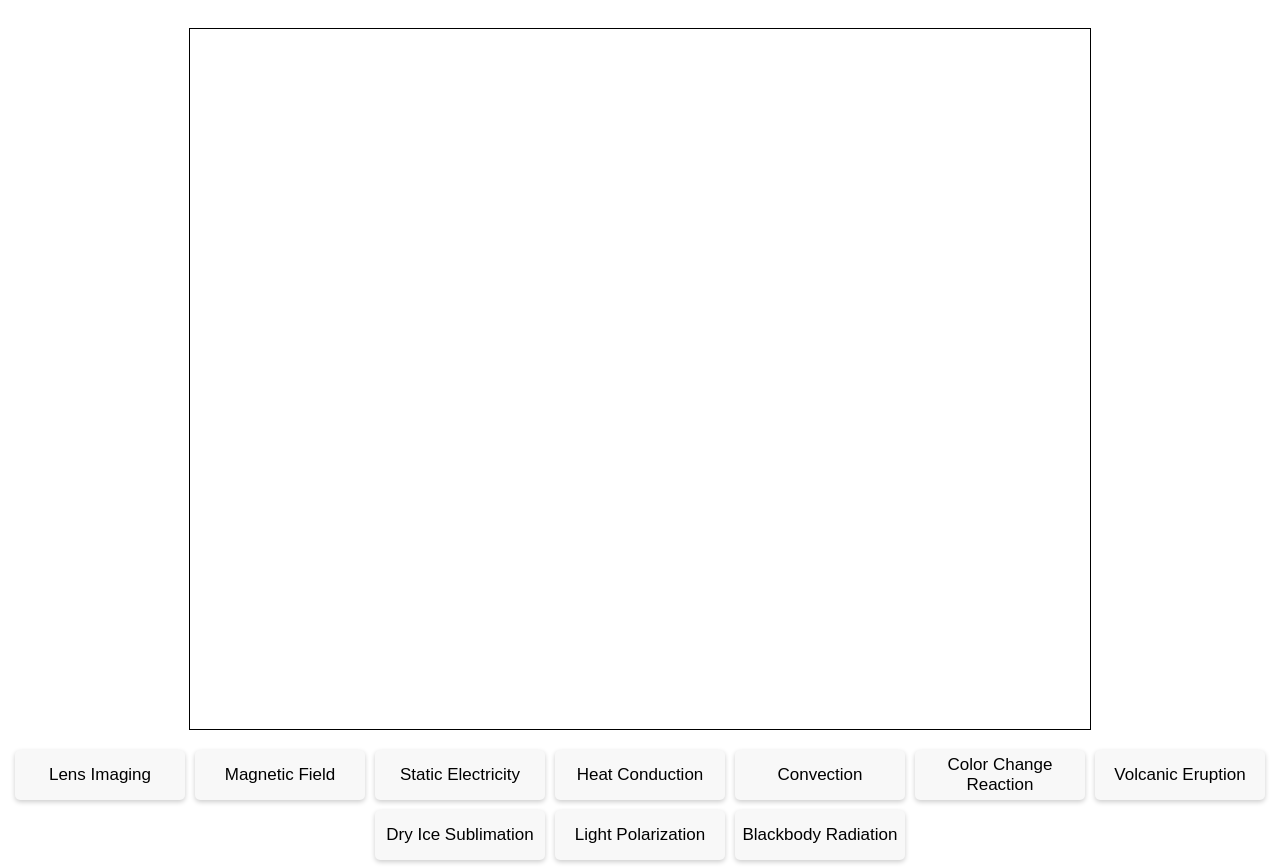
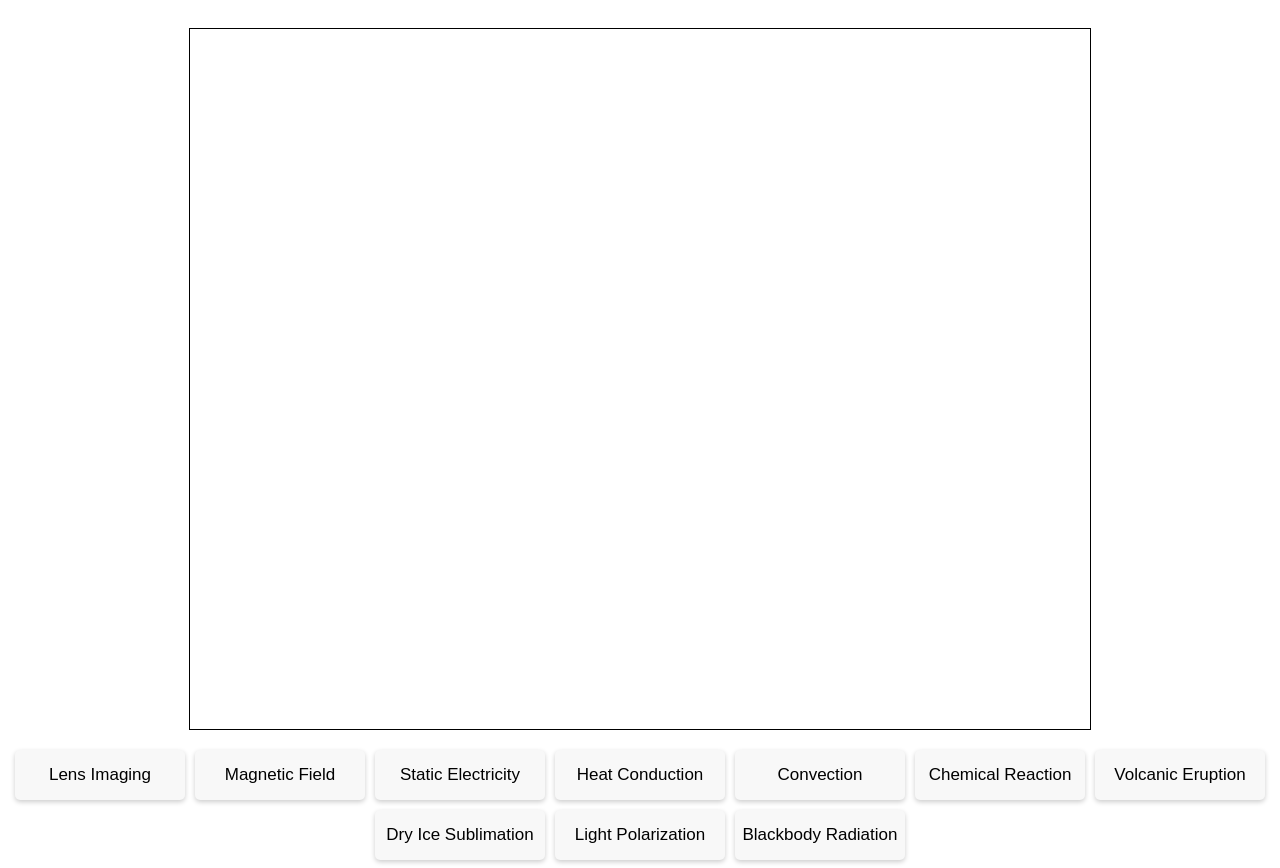
Before and after one commit to gangyu59/ChemistryDemo, a plain HTML site: page index.html in a window 1280 px wide. Drawn offline with nearby package versions, Linux system fonts and the light colour scheme.

Commit message:
Add files via upload

```diff
--- a/index.html
+++ b/index.html
@@ -15,7 +15,7 @@
         <button id="showStaticElectricity">Static Electricity</button>
         <button id="showHeatConduction">Heat Conduction</button>
         <button id="showConvection">Convection</button>
-        <button id="showColorChangeReaction">Color Change Reaction</button>
+        <button id="showColorChangeReaction">Chemical Reaction</button>
         <button id="showVolcanicEruption">Volcanic Eruption</button>
         <button id="showDryIceSublimation">Dry Ice Sublimation</button>
         <button id="showLightPolarization">Light Polarization</button>
```
